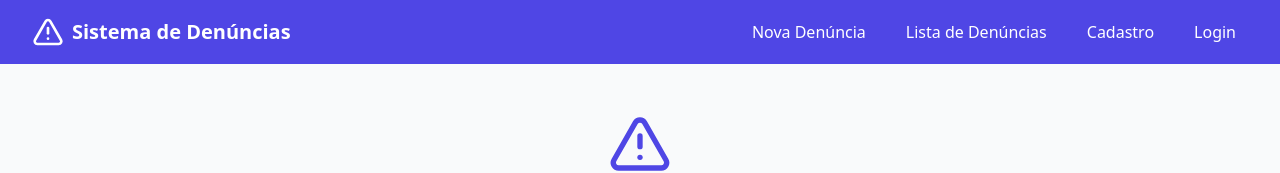
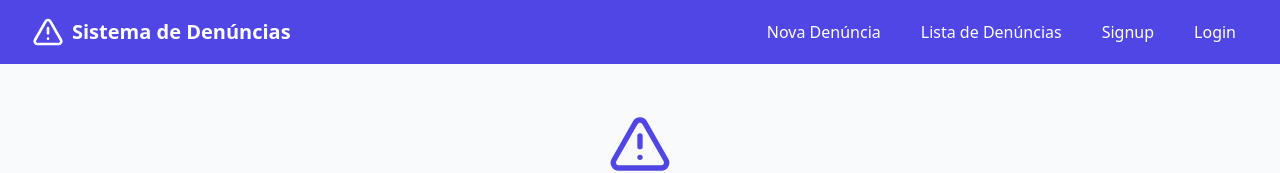
Before and after one commit to vpaesi/fala-cidadao, a React (Vite) app: page / in a window 1280 px wide. Shown: the top 173 px of the page. Built offline with nearby package versions, Linux system fonts and the light colour scheme.

Commit message:
feat: ajuste na nomenclatura do link de cadastro

```diff
--- a/src/components/Header.tsx
+++ b/src/components/Header.tsx
@@ -5,12 +5,12 @@ import { AlertTriangle } from 'lucide-react';
 export const Header: React.FC = () => {
   const location = useLocation();
   const navigate = useNavigate();
-  const isAuthenticated = localStorage.getItem('user'); // Verifica se o usuário está logado
+  const isAuthenticated = localStorage.getItem('user');
 
   const handleLogout = () => {
-    localStorage.removeItem('user'); // Remove o usuário logado do localStorage
+    localStorage.removeItem('user');
     alert('Você foi deslogado com sucesso!');
-    navigate('/login'); // Redireciona para a página de login
+    navigate('/login');
   };
 
   return (
@@ -39,7 +39,7 @@ export const Header: React.FC = () => {
             )}
             {!isAuthenticated && location.pathname !== '/cadastro' && (
               <Link to="/cadastro" className="hover:text-indigo-200 px-3 py-2 rounded-md">
-                Cadastro
+                Signup
               </Link>
             )}
             {!isAuthenticated && location.pathname !== '/login' && (
```
